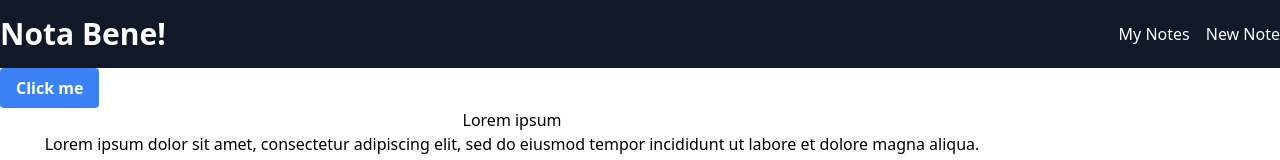
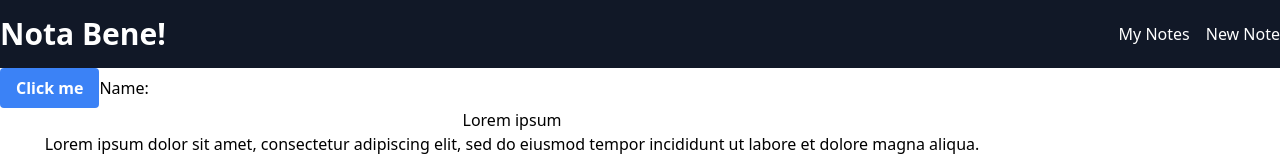
Before and after one commit to seatonct/notaBene, an Angular app: page / in a window 1280 px wide. Shown: the top 160 px of the page. Built offline with nearby package versions, Linux system fonts and the light colour scheme.

Commit message:
added input

```diff
--- a/src/app/app.component.html
+++ b/src/app/app.component.html
@@ -5,5 +5,13 @@
 >
   Click me
 </button>
+<label
+  >Name:
+  <input
+    class="border-slate-800 border-solid rounded"
+    type="text"
+    [(ngModel)]="name"
+  />
+</label>
 <app-notes-list />
 <router-outlet />
--- a/src/app/app.component.ts
+++ b/src/app/app.component.ts
@@ -2,16 +2,18 @@ import { Component } from '@angular/core';
 import { RouterOutlet } from '@angular/router';
 import { HeaderComponent } from './header/header.component';
 import { NotesListComponent } from './notes-list/notes-list.component';
+import { FormsModule } from '@angular/forms';
 
 @Component({
   selector: 'app-root',
   standalone: true,
-  imports: [RouterOutlet, HeaderComponent, NotesListComponent],
+  imports: [RouterOutlet, HeaderComponent, NotesListComponent, FormsModule],
   templateUrl: './app.component.html',
   styleUrl: './app.component.css',
 })
 export class AppComponent {
   title = 'notaBene';
+  name = '';
 
   login() {
     alert('Welcome!');
```
